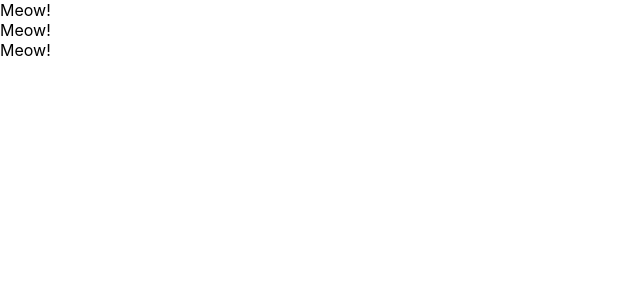
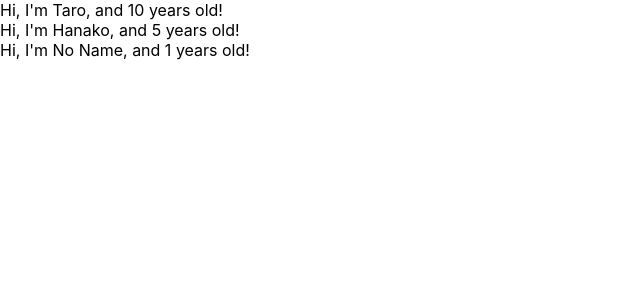
Before and after one commit to takanamir/React-redux-crud-application, a React (Create React App) app: page / in a window 1280 px wide. Shown: the top 300 px of the page, without its empty margins (0-640 px from the left). Built offline with nearby package versions, Linux system fonts and the light colour scheme.

Commit message:
learn props of component

```diff
--- a/src/App.js
+++ b/src/App.js
@@ -1,28 +1,28 @@
 import React from 'react';
 
-// class App extends Component {
-//   render() {
-//     return (
-//       <React.Fragment>
-//         <label htmlFor="bar">bar</label>
-//         <input type="text" onChange={() => {console.log("I'm clicked!")}} />
-//       </React.Fragment>
-//     )
-//   }
-// }
-
 const App = () => {
+  const profiles = [
+    {name: "Taro", age: 10},
+    {name: "Hanako", age: 5},
+    {name: "No Name"}
+  ]
   return (
     <div>
-      <Cat />
-      <Cat />
-      <Cat />
+      {
+        profiles.map((profile, index) => {
+          return <User name={profile.name} age={profile.age} key={index} />
+        })
+      }
     </div>
   )
 }
 
-const Cat = () => {
-  return <div>Meow!</div>
+const User = (props) => {
+  return <div>Hi, I'm {props.name}, and {props.age} years old!</div>
+}
+
+User.defaultProps = {
+  age: 1
 }
 
 export default App;
```
